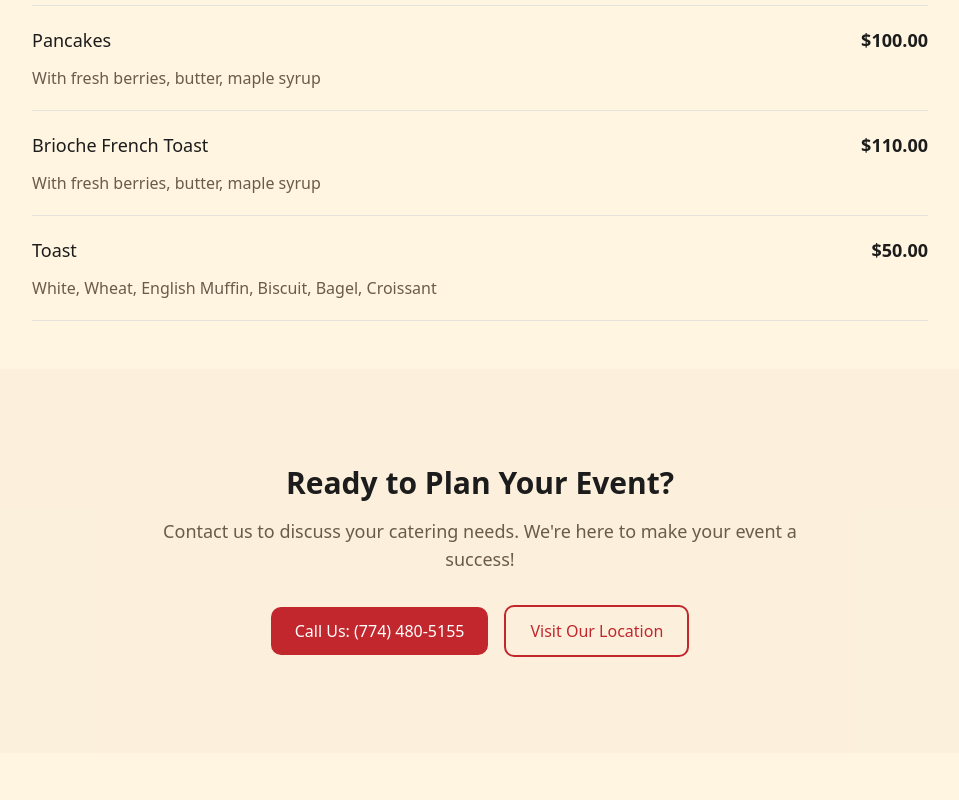
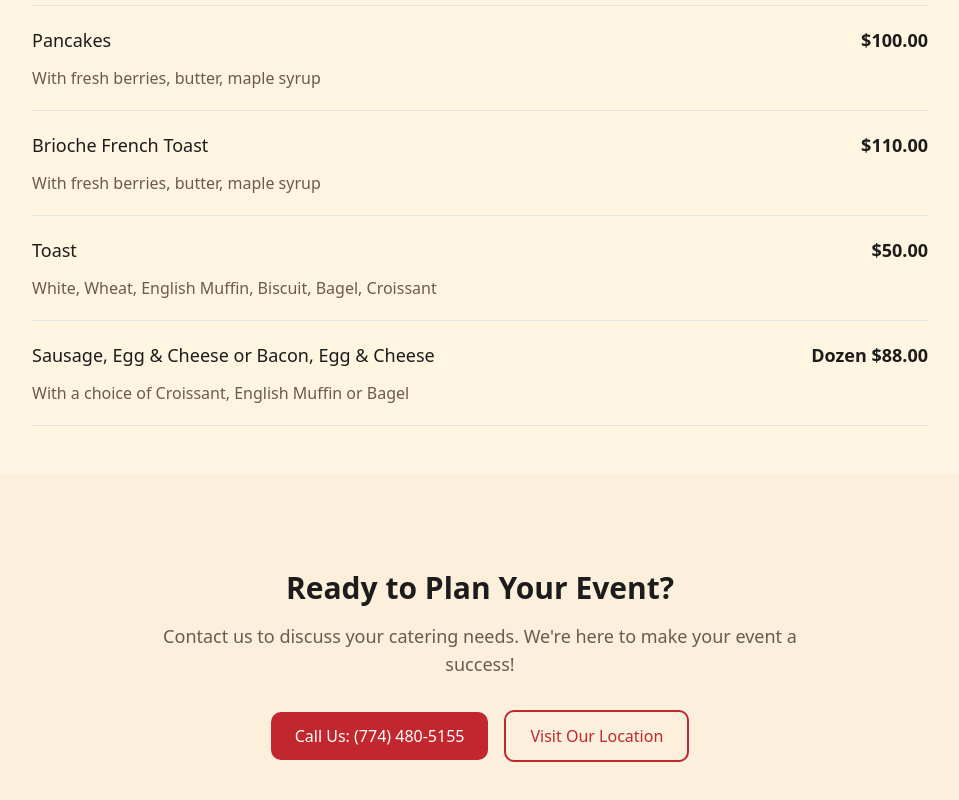
Before and after one commit to AntonioKOD/flo-s, a Next.js app: page /catering in a window 1280 px wide. Shown: the part 3304-4104 px from the top of the page, without its empty margins (160-1119 px from the left). Before the commit the page ends 4057 px from the top, so only its background shows below. Built offline with nearby package versions, Linux system fonts and the light colour scheme.

Commit message:
new changes

```diff
--- a/app/catering/page.tsx
+++ b/app/catering/page.tsx
@@ -178,6 +178,11 @@ const cateringSections: MenuSection[] = [
           "White, Wheat, English Muffin, Biscuit, Bagel, Croissant",
         prices: [{ amount: 50 }],
       },
+      {
+        name: "Sausage, Egg & Cheese or Bacon, Egg & Cheese",
+        prices: [{label: "Dozen", amount: 88 }],
+        description: "With a choice of Croissant, English Muffin or Bagel "
+      }
     ],
   },
 ]
```
